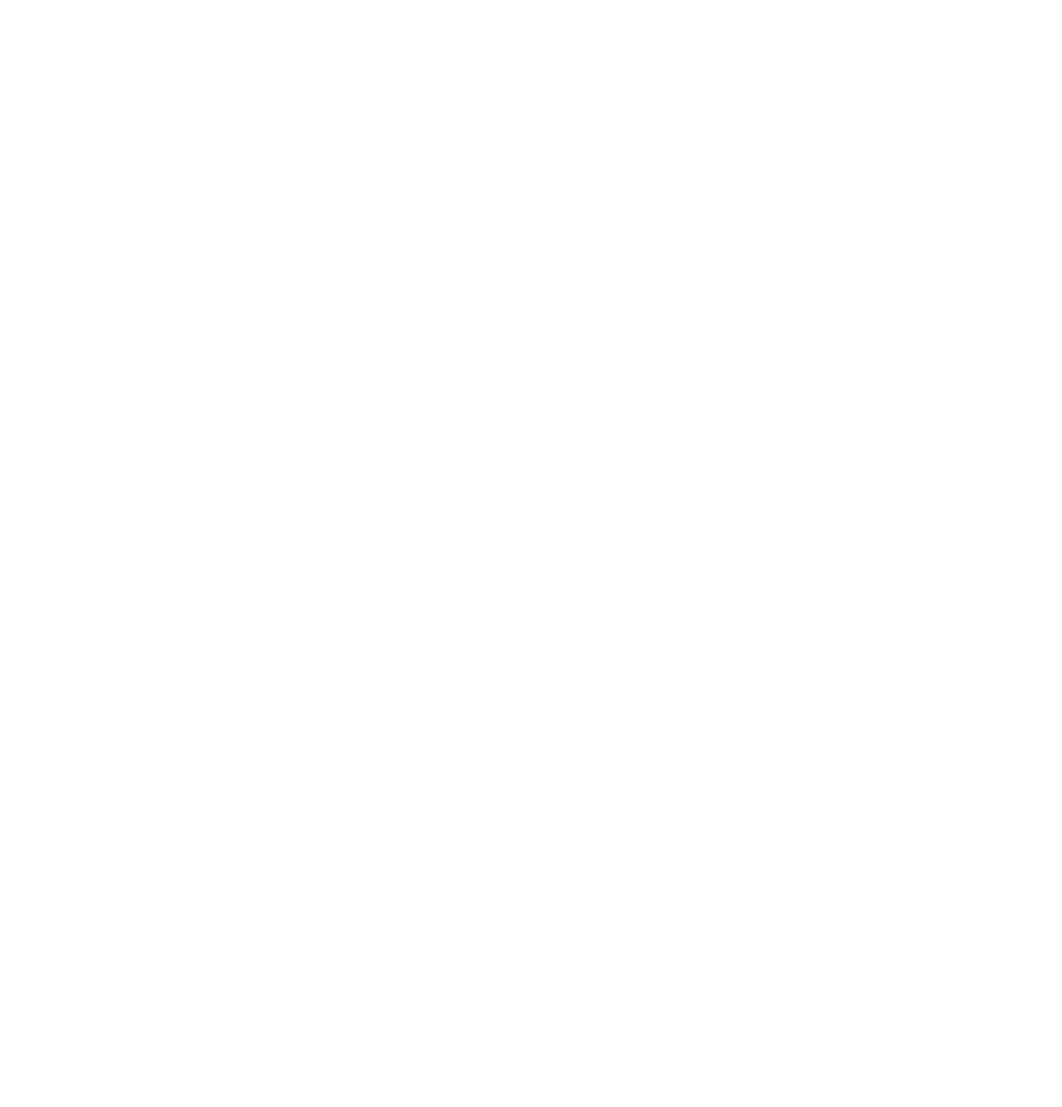
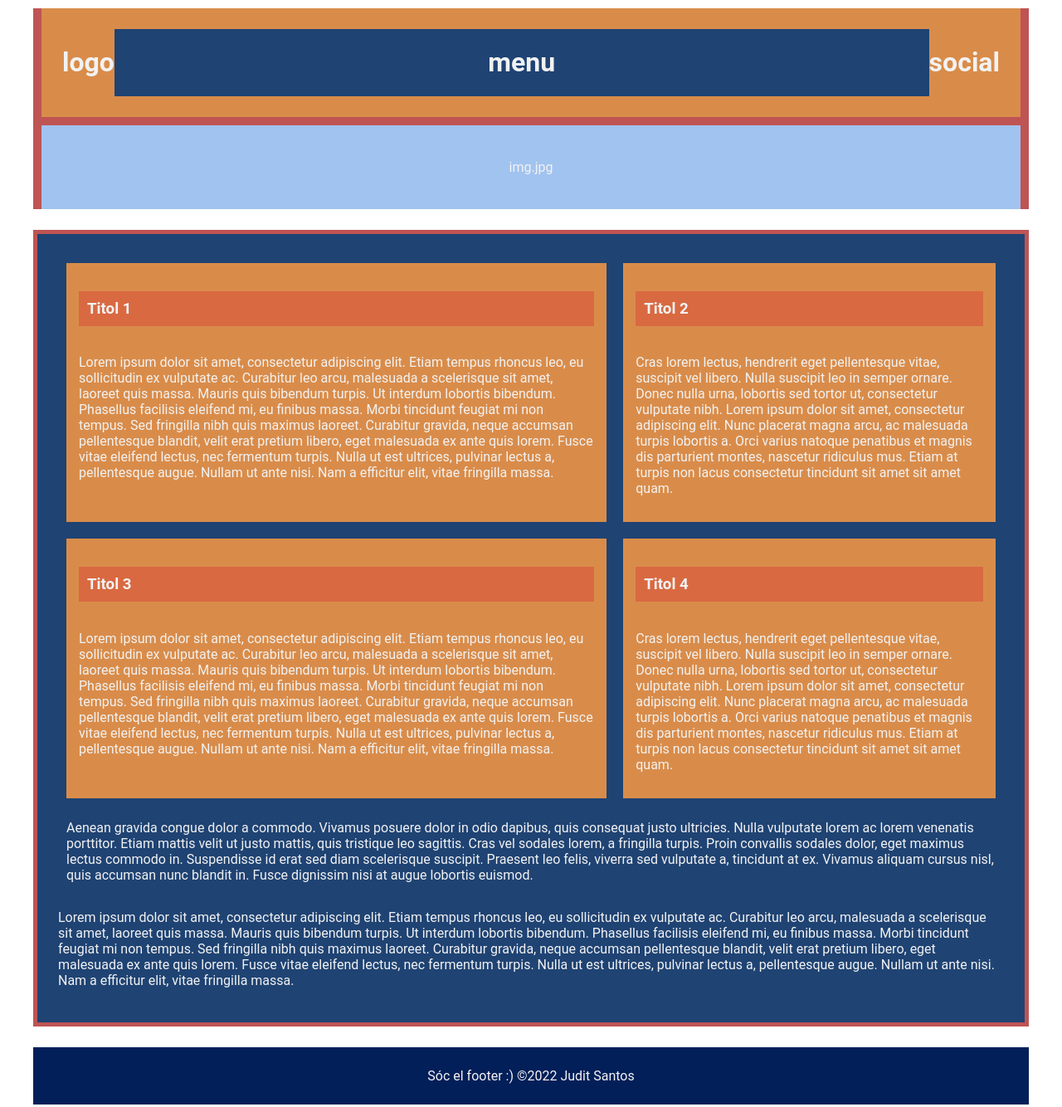
Before and after one commit to Juditsatu/sprint-1, a plain HTML site: page nivell-1/index.html in a window 1280 px wide. Shown: the top 1334 px of the page at 83% size. Before the commit the page ends 800 px from the top, so only its background shows below. Drawn offline with Linux system fonts and the light colour scheme.

Commit message:
creada la base

```diff
--- a/nivell-1/basic.css
+++ b/nivell-1/basic.css
@@ -0,0 +1,40 @@
+@font-face {
+    font-family: 'Roboto', sans-serif;
+    src: url('https://fonts.googleapis.com/css2?family=Roboto:ital,wght@0,100;0,300;0,400;0,500;0,700;0,900;1,100;1,300;1,400;1,500;1,700;1,900&display=swap');;
+}
+
+html, body {
+    font-family: 'Roboto', sans-serif;
+    color: #F2F2F2;
+
+    max-width: 1200px;
+    margin: 0;
+    margin-left: auto;
+    margin-right: auto;
+}
+
+header {
+    background-color: #BF5454;
+    margin-bottom: 25px;
+    text-align: center;
+}
+
+.cabecera {
+    display: flex;
+    background-color: #D98C4A;
+    padding: 25px;
+    margin: 10px;
+}
+
+main {
+    background-color: #1F4373;
+    padding: 25px;
+    border: solid 5px #BF5454;
+}
+
+footer {
+    background-color: #021F59;
+    text-align: center;
+    padding: 25px 0;
+    margin-top: 25px;
+}
--- a/nivell-1/index.css
+++ b/nivell-1/index.css
@@ -0,0 +1,46 @@
+/* HEADER */
+.logo {
+    flex: 0;
+}
+
+.menu {
+    background-color: #1F4373;
+    flex: 1;
+}
+
+.social {
+    flex: 0;
+}
+
+.imatge {
+    background-color: #a1c3ef;
+    padding: 25px;
+    margin: 10px;
+}
+
+/* CONTINGUT */
+.titol {
+    background-color: #D96941;
+    padding: 10px;
+}
+
+.contingut {
+    display: flex;
+}
+
+.columna {
+    display: flex;
+    flex-direction: column;
+    background: #D98C4A;
+    margin: 10px;
+    padding: 15px;
+}
+
+.columna-dreta {
+    display: flex;
+    flex-direction: column;
+}
+
+.text-final {
+    margin: 10px;
+}
--- a/nivell-1/index.html
+++ b/nivell-1/index.html
@@ -1,14 +1,131 @@
 <!DOCTYPE html>
-<html lang="en">
-<head>
-    <meta charset="UTF-8">
-    <meta http-equiv="X-UA-Compatible" content="IE=edge">
-    <meta name="viewport" content="width=device-width, initial-scale=1.0">
-    <link rel="stylesheet" href="basic.css">
-    <link rel="stylesheet" href="index.css">
-    <title>Document</title>
-</head>
-<body>
+<html lang="es">
+  <head>
+    <meta charset="UTF-8" />
+    <meta http-equiv="X-UA-Compatible" content="IE=edge" />
+    <meta name="viewport" content="width=device-width, initial-scale=1.0" />
+    <link rel="stylesheet" href="basic.css" />
+    <link rel="stylesheet" href="index.css" />
+    <title>sprint-1</title>
+  </head>
+  <body>
 
-</body>
+    <header>
+        <div class="cabecera">
+            <div class="logo">
+              <h1>logo</h1>
+            </div>
+            <div class="menu">
+              <h1>menu</h1>
+            </div>
+            <div class="social">
+              <h1>social</h1>
+            </div>
+        </div>
+      <div class="imatge">
+        <p>img.jpg</p>
+      </div>
+    </header>
+
+    <main>
+      <div class="contingut">
+        <!-- columna 1-->
+        <div class="columna">
+          <h3 class="titol">Titol 1</h3>
+          <p>
+            Lorem ipsum dolor sit amet, consectetur adipiscing elit. Etiam
+            tempus rhoncus leo, eu sollicitudin ex vulputate ac. Curabitur leo
+            arcu, malesuada a scelerisque sit amet, laoreet quis massa. Mauris
+            quis bibendum turpis. Ut interdum lobortis bibendum. Phasellus
+            facilisis eleifend mi, eu finibus massa. Morbi tincidunt feugiat mi
+            non tempus. Sed fringilla nibh quis maximus laoreet. Curabitur
+            gravida, neque accumsan pellentesque blandit, velit erat pretium
+            libero, eget malesuada ex ante quis lorem. Fusce vitae eleifend
+            lectus, nec fermentum turpis. Nulla ut est ultrices, pulvinar lectus
+            a, pellentesque augue. Nullam ut ante nisi. Nam a efficitur elit,
+            vitae fringilla massa.
+          </p>
+        </div>
+        <!-- columna 2-->
+        <div class="columna">
+          <h3 class="titol">Titol 2</h3>
+          <p>
+            Cras lorem lectus, hendrerit eget pellentesque vitae, suscipit vel
+            libero. Nulla suscipit leo in semper ornare. Donec nulla urna,
+            lobortis sed tortor ut, consectetur vulputate nibh. Lorem ipsum
+            dolor sit amet, consectetur adipiscing elit. Nunc placerat magna
+            arcu, ac malesuada turpis lobortis a. Orci varius natoque penatibus
+            et magnis dis parturient montes, nascetur ridiculus mus. Etiam at
+            turpis non lacus consectetur tincidunt sit amet sit amet quam.
+          </p>
+        </div>
+      </div>
+      <!-- / columnes block 1 -->
+      <div class="contingut">
+        <!-- columna 1-->
+        <div class="columna">
+          <h3 class="titol">Titol 3</h3>
+          <p>
+            Lorem ipsum dolor sit amet, consectetur adipiscing elit. Etiam
+            tempus rhoncus leo, eu sollicitudin ex vulputate ac. Curabitur leo
+            arcu, malesuada a scelerisque sit amet, laoreet quis massa. Mauris
+            quis bibendum turpis. Ut interdum lobortis bibendum. Phasellus
+            facilisis eleifend mi, eu finibus massa. Morbi tincidunt feugiat mi
+            non tempus. Sed fringilla nibh quis maximus laoreet. Curabitur
+            gravida, neque accumsan pellentesque blandit, velit erat pretium
+            libero, eget malesuada ex ante quis lorem. Fusce vitae eleifend
+            lectus, nec fermentum turpis. Nulla ut est ultrices, pulvinar lectus
+            a, pellentesque augue. Nullam ut ante nisi. Nam a efficitur elit,
+            vitae fringilla massa.
+          </p>
+        </div>
+        <!-- columna 2-->
+        <div class="columna">
+          <h3 class="titol">Titol 4</h3>
+          <p>
+            Cras lorem lectus, hendrerit eget pellentesque vitae, suscipit vel
+            libero. Nulla suscipit leo in semper ornare. Donec nulla urna,
+            lobortis sed tortor ut, consectetur vulputate nibh. Lorem ipsum
+            dolor sit amet, consectetur adipiscing elit. Nunc placerat magna
+            arcu, ac malesuada turpis lobortis a. Orci varius natoque penatibus
+            et magnis dis parturient montes, nascetur ridiculus mus. Etiam at
+            turpis non lacus consectetur tincidunt sit amet sit amet quam.
+          </p>
+        </div>
+      </div>
+      <!-- / columnes block 2 -->
+      <div class="text-final">
+        <p>
+          Aenean gravida congue dolor a commodo. Vivamus posuere dolor in odio
+          dapibus, quis consequat justo ultricies. Nulla vulputate lorem ac
+          lorem venenatis porttitor. Etiam mattis velit ut justo mattis, quis
+          tristique leo sagittis. Cras vel sodales lorem, a fringilla turpis.
+          Proin convallis sodales dolor, eget maximus lectus commodo in.
+          Suspendisse id erat sed diam scelerisque suscipit. Praesent leo felis,
+          viverra sed vulputate a, tincidunt at ex. Vivamus aliquam cursus nisl,
+          quis accumsan nunc blandit in. Fusce dignissim nisi at augue lobortis
+          euismod.
+        </p>
+      </div>
+      <div class="columna-dreta">
+        <p>
+            Lorem ipsum dolor sit amet, consectetur adipiscing elit. Etiam
+            tempus rhoncus leo, eu sollicitudin ex vulputate ac. Curabitur leo
+            arcu, malesuada a scelerisque sit amet, laoreet quis massa. Mauris
+            quis bibendum turpis. Ut interdum lobortis bibendum. Phasellus
+            facilisis eleifend mi, eu finibus massa. Morbi tincidunt feugiat mi
+            non tempus. Sed fringilla nibh quis maximus laoreet. Curabitur
+            gravida, neque accumsan pellentesque blandit, velit erat pretium
+            libero, eget malesuada ex ante quis lorem. Fusce vitae eleifend
+            lectus, nec fermentum turpis. Nulla ut est ultrices, pulvinar lectus
+            a, pellentesque augue. Nullam ut ante nisi. Nam a efficitur elit,
+            vitae fringilla massa.
+        </p>
+    </div>
+    </main>
+
+    <footer>Sóc el footer :) ©2022 Judit Santos</footer>
+  </body>
 </html>
+
+Judit S.
```
